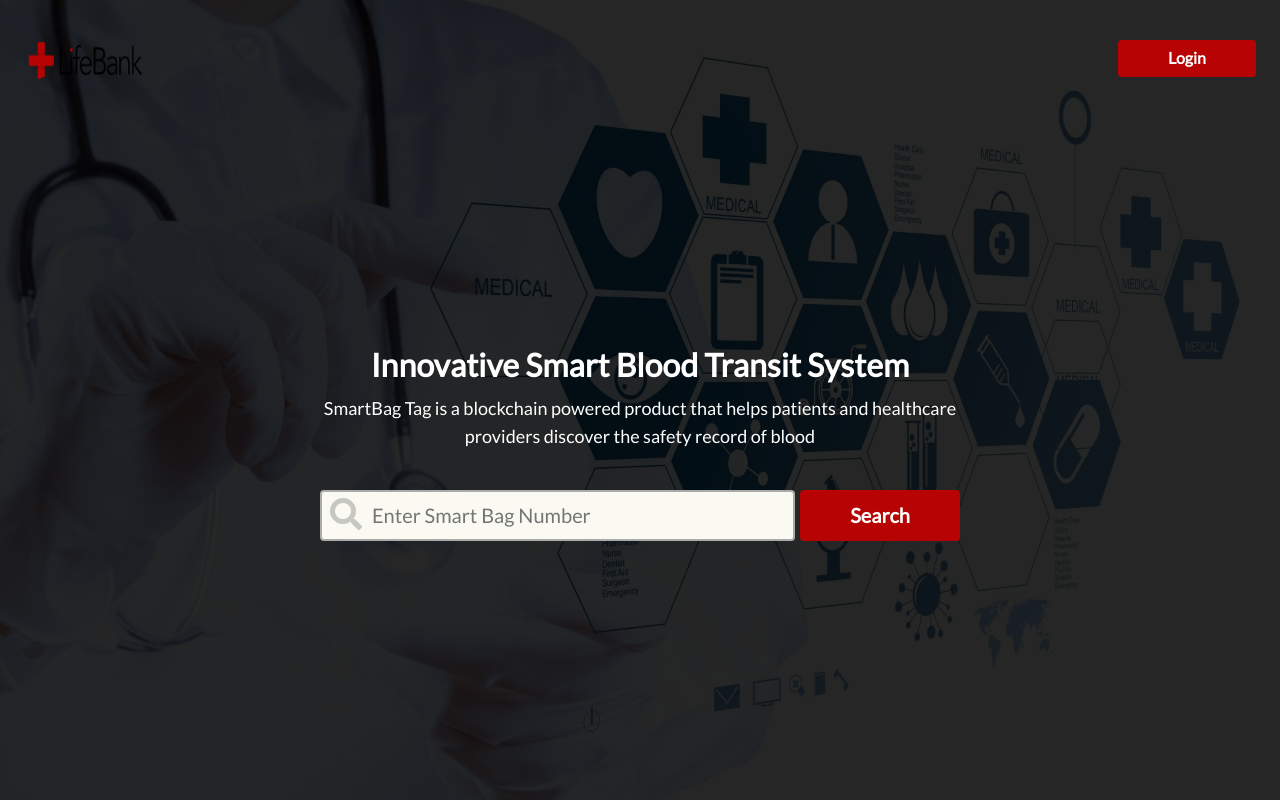
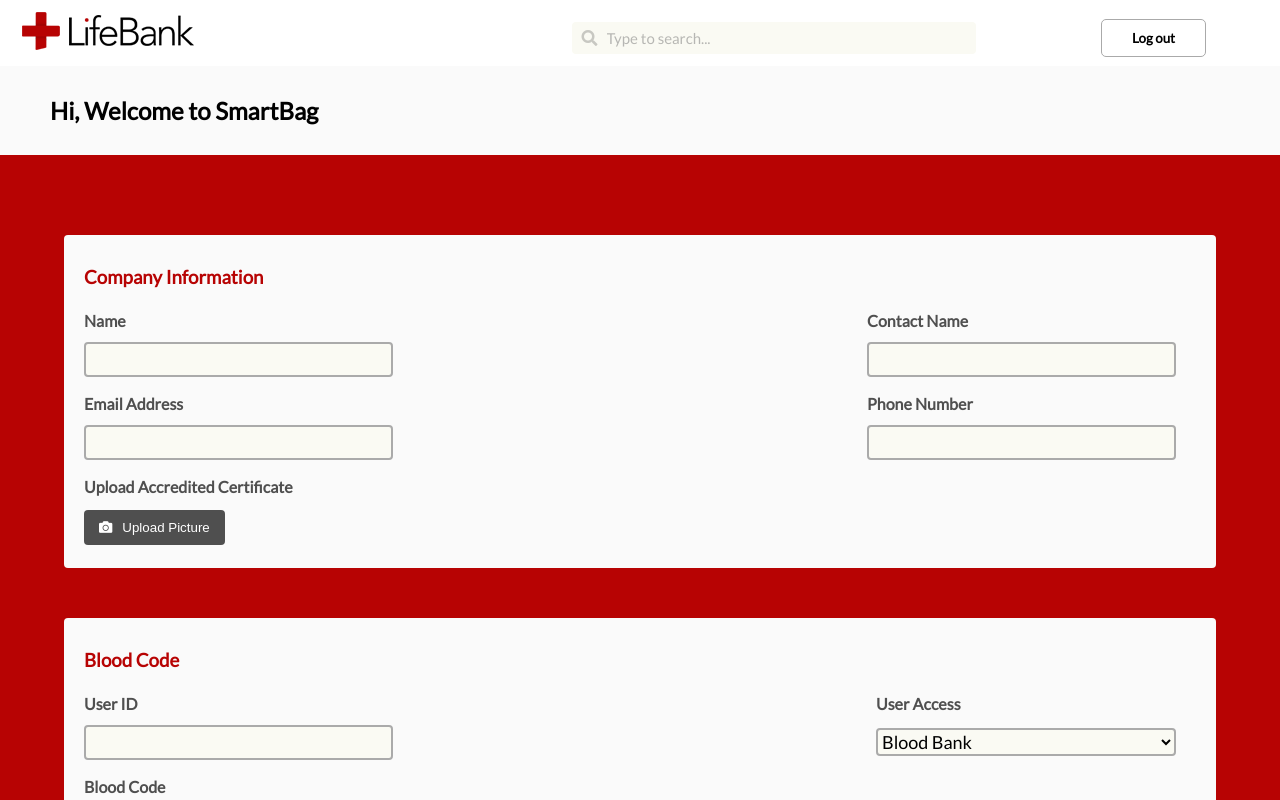
Before and after one commit to codearemo/smart-bag, a Vue app: page /manage-users3 in a window 1280 px wide. Shown: the top 800 px of the page. Built offline with nearby package versions, Linux system fonts and the light colour scheme.

Commit message:
Created the Manage-user-3 component...

```diff
--- a/src/App.vue
+++ b/src/App.vue
@@ -1,6 +1,6 @@
 <template>
   <div id="app">
-    <router-view/>
+    <router-view></router-view>
   </div>
 </template>
 
--- /dev/null
+++ b/src/components/ManageUsers3.vue
@@ -0,0 +1,147 @@
+<template>
+<div>
+  <sb-header></sb-header>
+  <main>
+    <div>
+      <form>
+        <div class="top-section">
+          <h3>Company Information</h3>
+          <div id="comp-info">
+            <div>
+              <label>Name</label>
+              <input type="text">
+              <label>Email Address</label>
+              <input type="email">
+            </div>
+            <div>
+              <label>Contact Name</label>
+              <input type="text">
+              <label>Phone Number</label>
+              <input type="number" min="1">
+            </div>
+          </div>
+          <label>Upload Accredited Certificate</label>
+          <button><i class="fas fa-camera"></i>Upload Picture</button>
+        </div>
+        <div class="bottom-section">
+          <h3>Blood Code</h3>
+          <div id="blood-code">
+            <div>
+            <label>User ID</label>
+            <input type="number" min="1">
+            <label>Blood Code</label>
+            <input type="number" min="1">
+          </div>
+          <div>
+            <label>User Access</label>
+            <select name="user" id="category">
+              <option value="">Blood Bank</option>
+            </select>
+          </div>
+          </div>
+        </div>
+      </form>
+    </div>
+    <button id="create-user">Create User</button>
+  </main>
+</div>
+</template>
+
+<style scoped>
+  main {
+    width: 100%;
+    padding: 30px 5%;
+    font-family: 'Lato', sans-serif;
+    font-weight: bold;
+    font-size: 16px;
+    line-height: 44px;
+    background-color: #B70303;
+    color: #fff;
+    box-sizing: border-box
+  }
+
+  h3 {
+    color: #B70303;
+    font-family: 'Lato', sans-serif;
+  }
+
+  .top-section, .bottom-section {
+    box-sizing: border-box;
+    background-color: #FAFAFA;
+    color: #000;
+    padding: 20px 20px;
+    margin: 50px auto 5vh;
+    box-sizing: border-box;
+    border-radius: 4px;
+  }
+
+  label {
+    display: block;
+    margin-bottom: -5px;
+    color: #4f4f4f;
+  }
+
+  input {
+  width: 96%;
+  font-size: 18px;
+  background-color: #FAFAF3;
+  font-family: 'Lato', sans-serif;
+  font-style: regular;
+  line-height: 31px;
+  letter-spacing: 3%;
+  border-radius: 4px;
+  border: 2px solid #aaa;
+  padding-left: 5px;
+}
+
+input:focus {
+  border-color: rgb(30, 143, 255);
+}
+
+button {
+  padding: 10px 15px;
+  background-color: #4f4f4f;
+  color: #fff;
+  border: 0px;
+  border-radius: 4px;
+  outline: 0;
+}
+
+i {
+  padding-right: 10px;
+}
+
+select {
+  width: 98%;
+  font-size: 18px;
+  background-color: #FAFAF3;
+  font-family: 'Lato', sans-serif;
+  font-style: regular;
+  line-height: 31px;
+  border-radius: 4px;
+  border: 2px solid #aaa;
+}
+
+#create-user {
+    font-family: 'Lato', sans-serif;
+    border-width: 0;
+    padding: 10px 20px;
+    background-color: #fff;
+    font-size: 15px;
+    border-radius: 4px;
+    font-weight: bold;
+    color: #4f4f4f;
+  }
+
+  @media screen and (min-width: 750px) {
+    #comp-info, #blood-code {
+      display: flex;
+      justify-content: space-between;
+      padding-right: 20px;
+      box-sizing: border-box;
+    }
+    input, select {
+      width: 300px;
+    }
+  }
+</style>
--- a/src/components/SearchForBlood.vue
+++ b/src/components/SearchForBlood.vue
@@ -1,7 +1,7 @@
 <template>
   <div id="bg-div">
     <header>
-    <img src="../assets/logo.png" alt="Logo" width="10%">
+    <img src="../assets/logo.png" alt="Logo" width="18%" height="50vh">
     <div>
       <button id="logout" v-on:click="userLogin">Login</button>
     </div>
@@ -93,8 +93,8 @@
   position: absolute;
   color: rgba(0,0,0,0.2);
   font-size: 2em;
-  top: 8px;
-  left: 10px;
+  top: 18%;
+  left: 2%;
 }
 
 input {
--- a/src/router/index.js
+++ b/src/router/index.js
@@ -7,6 +7,7 @@
 import ScreeningCentreSummary from '@/components/ScreeningCentreSummary'
 import Supervisor from '@/components/Supervisor'
 import ManageUsers1 from '@/components/ManageUsers1'
+import ManageUsers3 from '@/components/ManageUsers3'
 
 Vue.use(Router)
 
@@ -44,8 +45,14 @@
     },
     {
       path: '/manage-users1',
-      name: 'manage-users',
+      name: 'manage-users1',
       component: ManageUsers1
+    },
+    {
+      path: '/manage-users3',
+      name: 'manage-users3',
+      component: ManageUsers3
     }
-  ]
+  ],
+  mode: 'history'
 })
```
Also changed, not shown: src/components/ScreeningCentreSummary.vue (indentation only).
